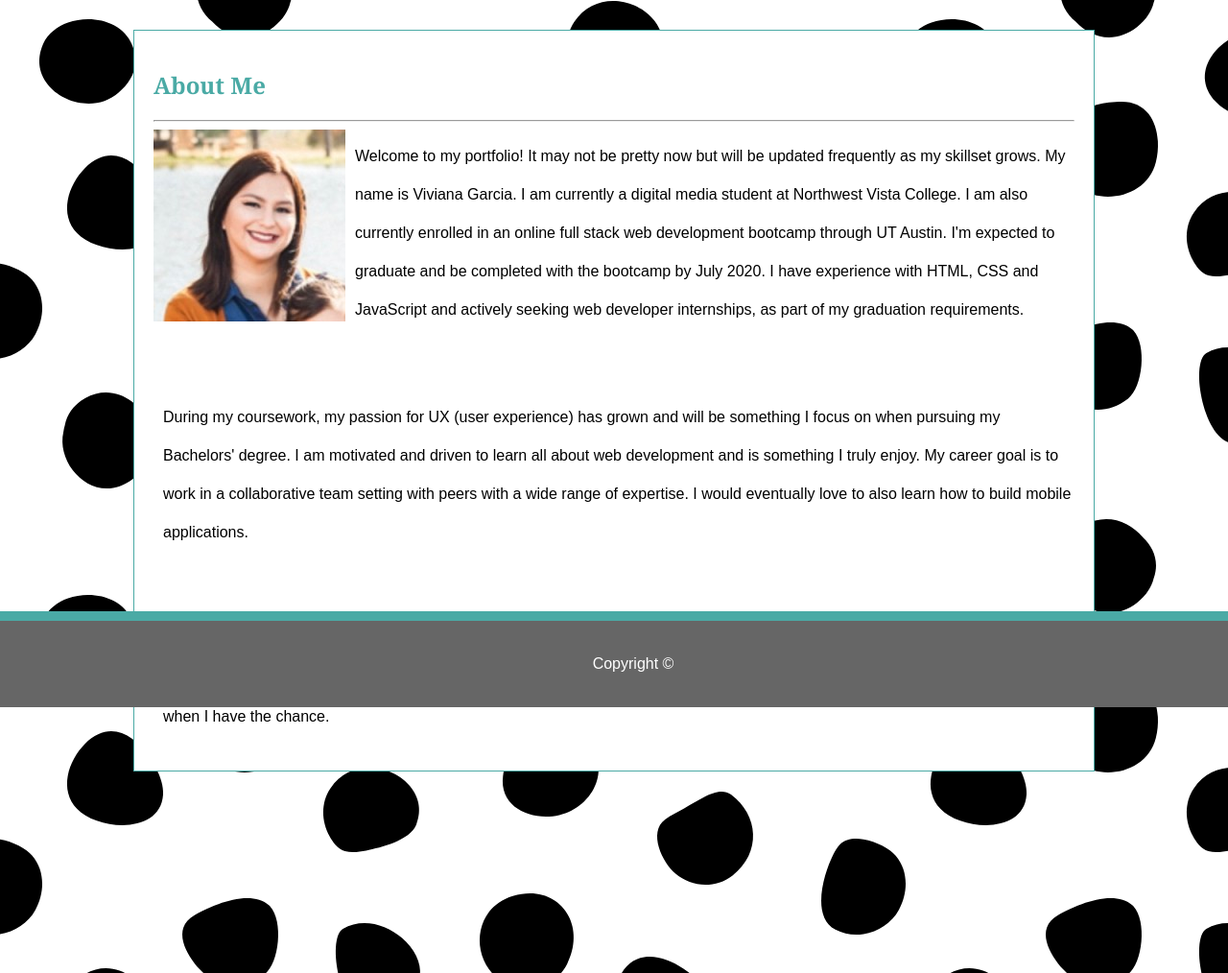
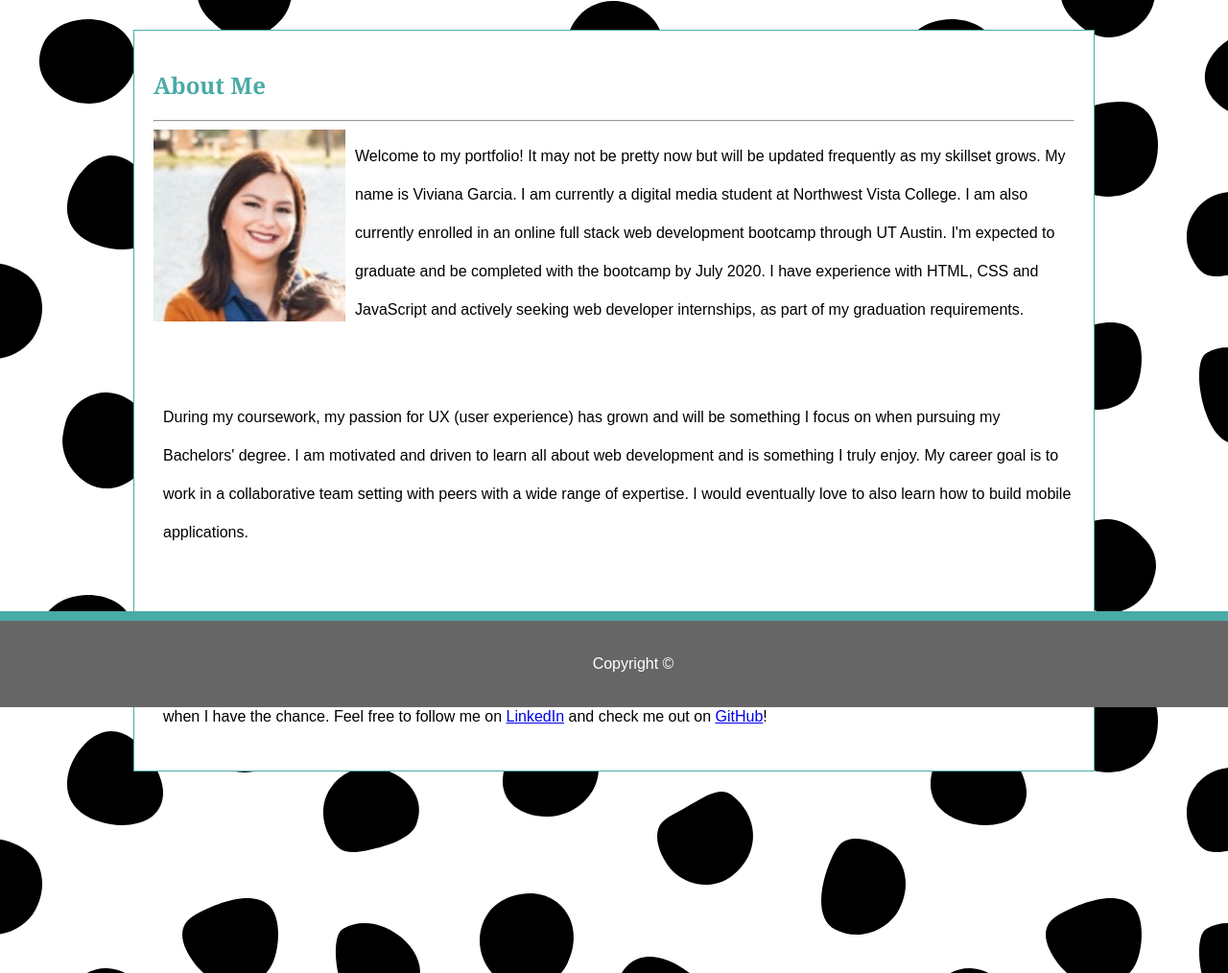
Before and after one commit to vivgarcia/Basic-Portfolio, a plain HTML site: page index.html in a window 1280 px wide. Shown: the part 63-1077 px from the top of the page at 96% size. Drawn offline with Linux system fonts and the light colour scheme.

Commit message:
final commit, for real.

```diff
--- a/index.html
+++ b/index.html
@@ -34,7 +34,7 @@
                     </p>
                     <br>
                     <p id="bottom-para">When I am not coding, I am a mom to two daughters and a wife to my wonderful husband. I am a foodie and enjoying cooking, trying new recipes and eating at local spots.
-                    I also enjoy listening to music and discovering new artists. I enjoy attending live music events when I have the chance.</p>
+                    I also enjoy listening to music and discovering new artists. I enjoy attending live music events when I have the chance. Feel free to follow me on <a href="https://www.linkedin.com/in/vivianalgarcia/">LinkedIn</a> and check me out on <a href="https://github.com/vivgarcia">GitHub</a>!</p>
                 </div>
             </div>
         </div>
--- a/style.css
+++ b/style.css
@@ -30,6 +30,7 @@ nav {
     font-family: Georgia, 'Times New Roman', Times, serif;
     color: #fff;
     text-align: center;
+
 }
 
 li {
```
